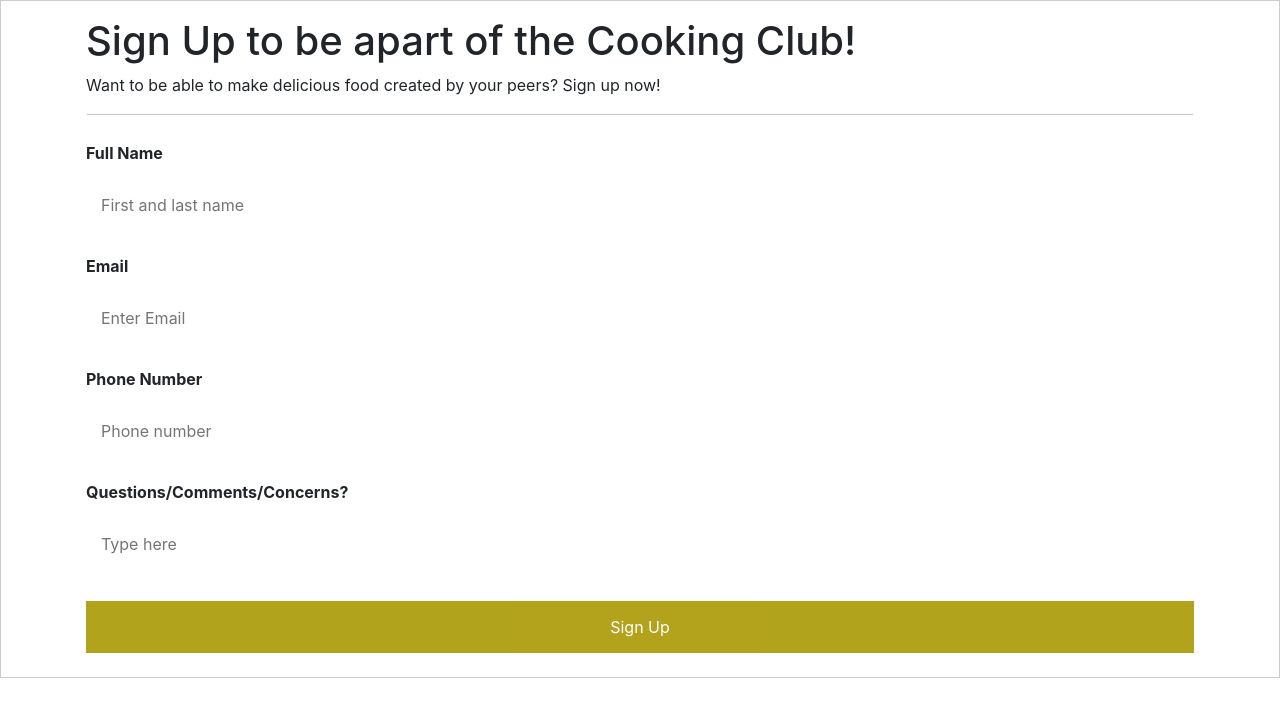
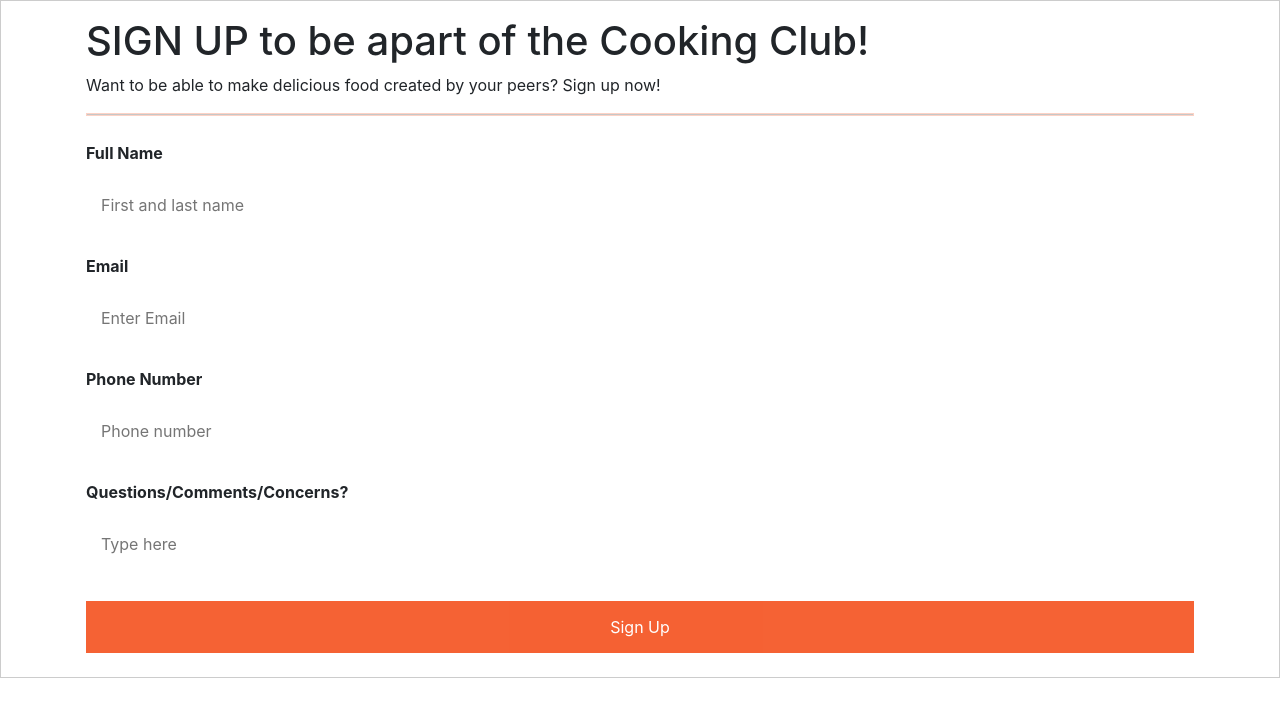
Before and after one commit to SlimeyTurtles/jinjaturtles, a Flask app: page /signup/ in a window 1280 px wide. Shown: the part 56-773 px from the top of the page. Run offline with Flask 2, Linux system fonts and the light colour scheme; some libraries are stand-ins or nearby versions.

Commit message:
sign up page updates - color

```diff
--- a/templates/signup.html
+++ b/templates/signup.html
@@ -17,17 +17,17 @@
         }
 
         input[type=text]:focus, input[type=password]:focus {
-            background-color:;
+            background-color:#f4511e;
             outline: none;
         }
 
         hr {
-            border: 1px solid #f1f1f1;
+            border: 1px solid #f4511e;
             margin-bottom: 25px;
         }
 
         button {
-            background-color: #aa9904;
+            background-color: #f4511e;
             color: white;
             padding: 14px 20px;
             margin: 8px 0;
@@ -58,7 +58,7 @@
     <!-- The sign-up form on the site is linked to this specific google form-->
     <form action="https://docs.google.com/forms/d/e/1FAIpQLSc6k_EE5PaHA1s6zoxa_AoBviz8KMO4NN8JZ3Xml3j6N1JaLQ/viewform?entry.1564829526=Natalie+Cohen&entry.1685589982=eansmm.cohen@gmail.com&entry.592319792=16615136126&entry.80120306=yes" style="border:1px solid #ccc">
         <div class="container">
-            <h1>Sign Up to be apart of the Cooking Club!</h1> <!--The different questions being asked for the form, each name correlates to the answering portion in linked google form -->
+            <h1>SIGN UP to be apart of the Cooking Club!</h1> <!--The different questions being asked for the form, each name correlates to the answering portion in linked google form -->
             <p>Want to be able to make delicious food created by your peers? Sign up now!</p>
             <hr>
             <label for="name"><b>Full Name</b></label>
@@ -73,7 +73,6 @@
             <label for="qcc"><b>Questions/Comments/Concerns?</b></label>
             <input type="text" placeholder="Type here" name="entry.80120306" jsname="YPqjbf" required>
 
-
             <button type="submit" class="signupbtn">Sign Up</button> <!--Submit button, once submitted a Google Form confirmation page will show up-->
         </div>
         </div>
```
